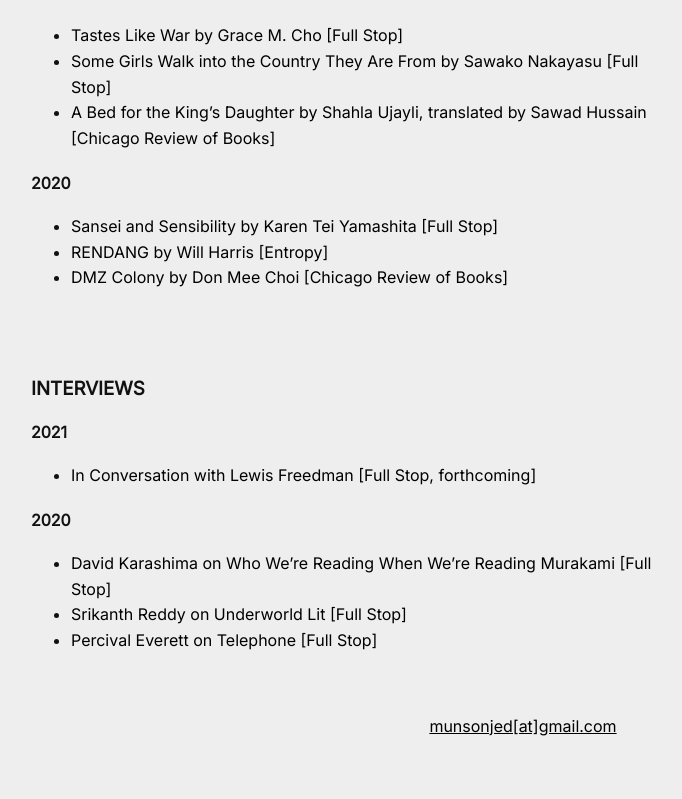
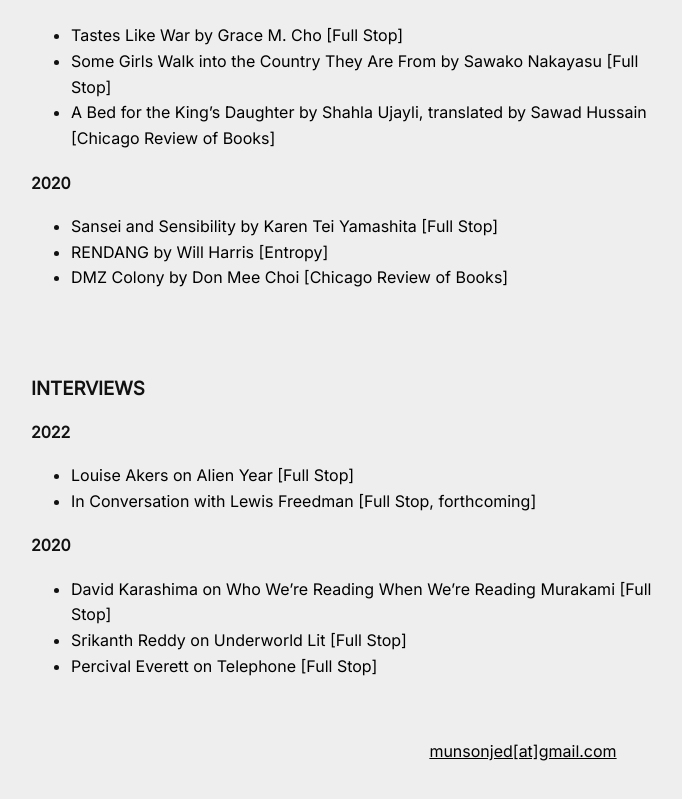
Before and after one commit to Elementrat/writer-portfolio-jed-munson, a SvelteKit app: page / in a window 1280 px wide. Shown: the part 1259-2058 px from the top of the page, without its empty margins (117-799 px from the left). Built offline with nearby package versions, Linux system fonts and the light colour scheme.

Commit message:
publication

```diff
--- a/src/components/Publications.svelte
+++ b/src/components/Publications.svelte
@@ -119,9 +119,14 @@
 			title: 'Interviews',
 			publications: [
 				{
+					title: `Louise Akers on Alien Year [Full Stop]`,
+					url: `https://www.full-stop.net/2022/01/27/interviews/jed-munson/louise-akers/`,
+					date: `2022`
+				},
+				{
 					title: `In Conversation with Lewis Freedman [Full Stop, forthcoming]`,
 					url: ``,
-					date: `2021`
+					date: `2022`
 				},
 				{
 					title: `David Karashima on Who We’re Reading When We’re Reading Murakami [Full Stop]`,
```
